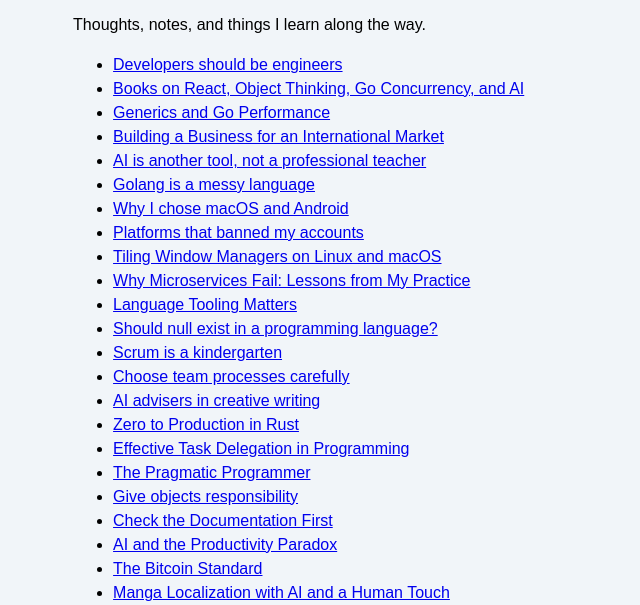
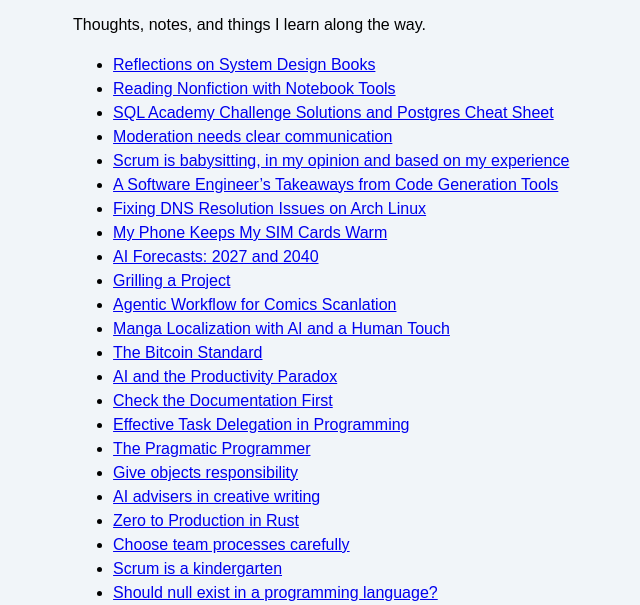
Before and after one commit to v1adhope/personal-website, an Astro site: page /blog in a window 1280 px wide. Shown: the part 189-794 px from the top of the page, without its empty margins (227-867 px from the left). Built offline with nearby package versions, Linux system fonts and the light colour scheme; Astro itself is replaced by a stand-in of ours.

Commit message:
fix(blog): sort posts newest first

```diff
--- a/src/pages/blog.astro
+++ b/src/pages/blog.astro
@@ -3,7 +3,9 @@ import BaseLayout from "../layouts/BaseLayout.astro";
 import BlogPost from "../components/BlogPost.astro";
 import { getCollection } from "astro:content";
 
-const allPosts = await getCollection("blog");
+const allPosts = (await getCollection("blog")).sort(
+    (a, b) => b.data.pubDate.getTime() - a.data.pubDate.getTime()
+);
 const pageTitle = "Blog";
 ---
 
```
